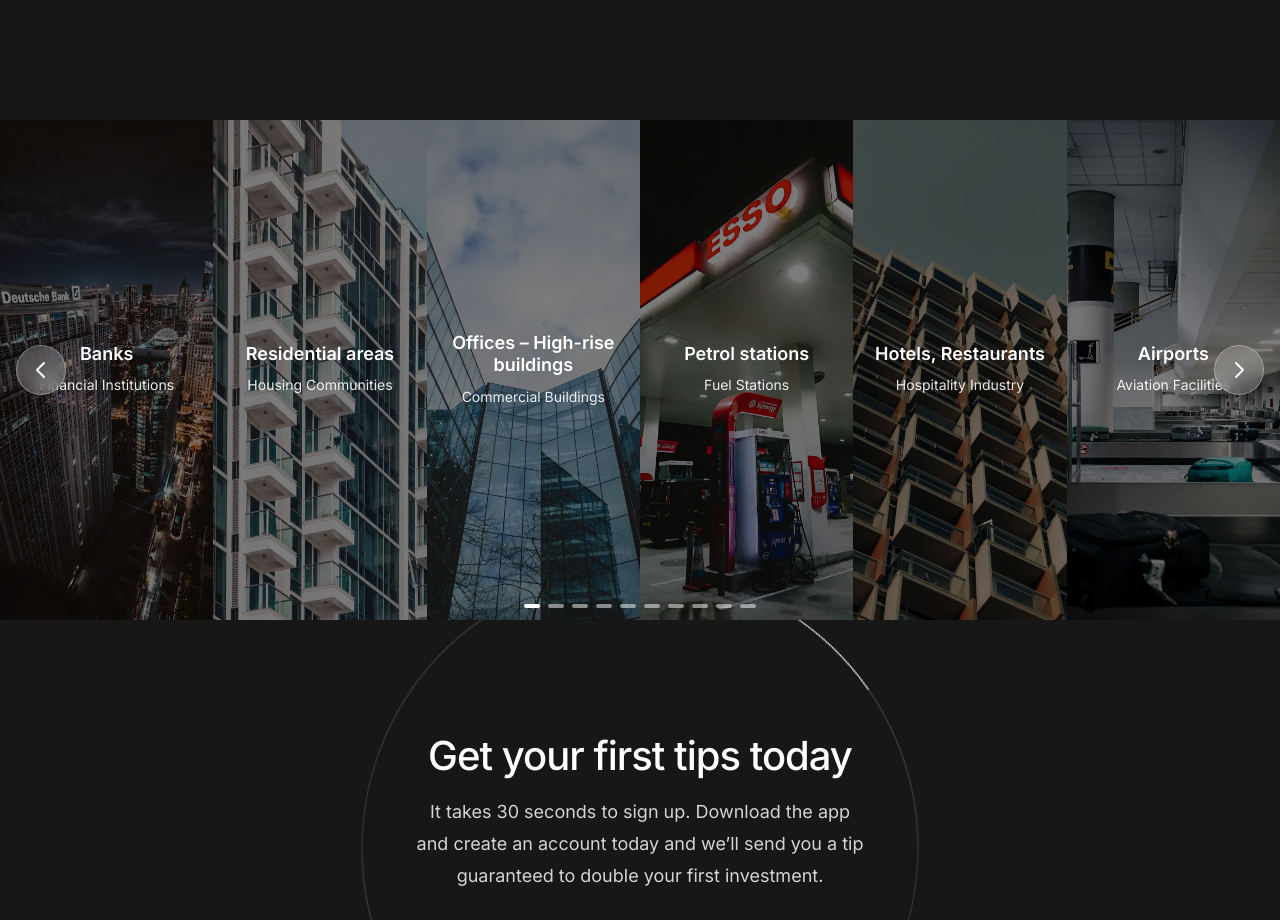
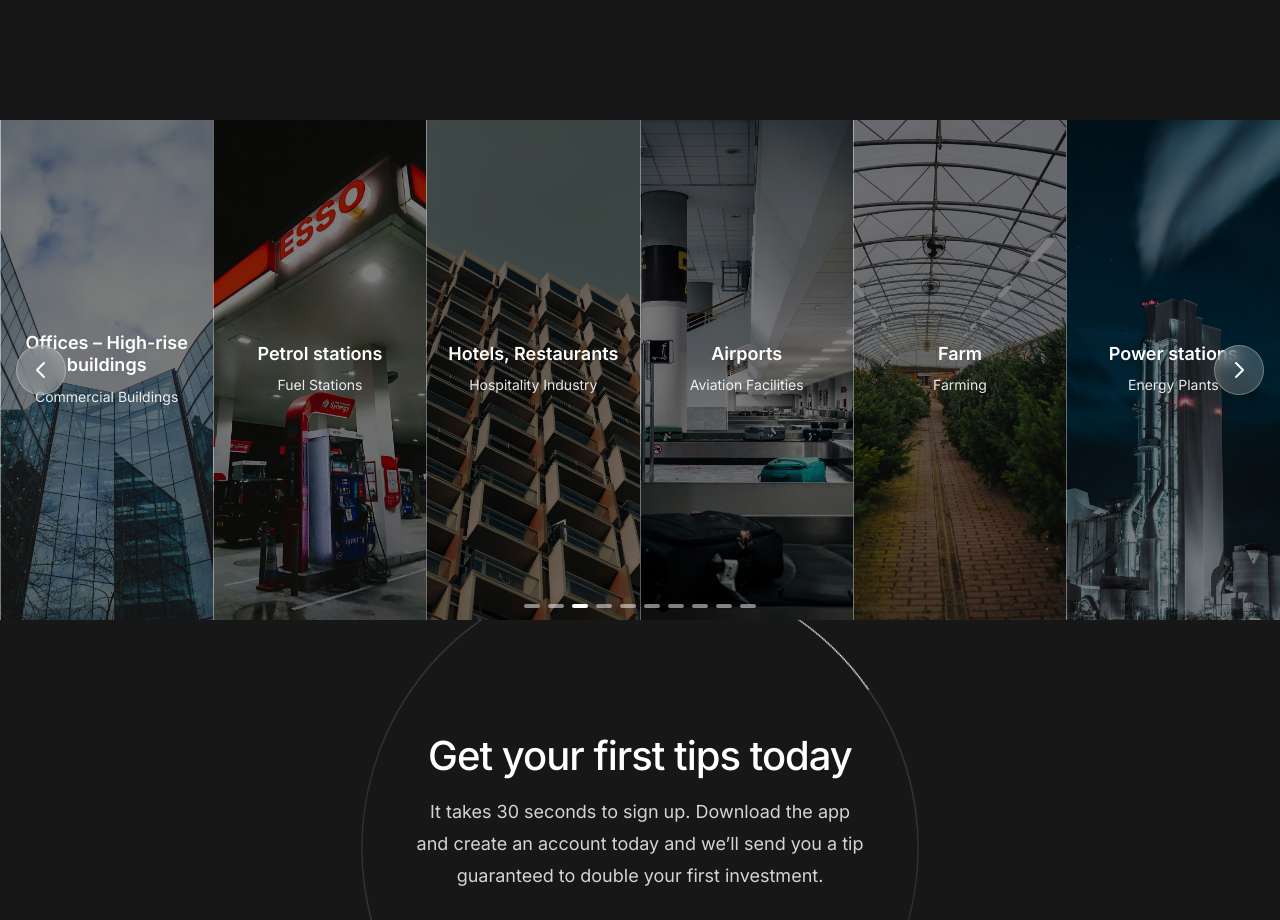
Before and after one commit to Hiendang123/project_tran_web, a Next.js app: page / in a window 1280 px wide. Shown: the part 2040-2960 px from the top of the page. Built offline with nearby package versions, Linux system fonts and the light colour scheme.

Commit message:
Update-SecondaryFeatures

```diff
--- a/src/components/SecondaryFeatures.tsx
+++ b/src/components/SecondaryFeatures.tsx
@@ -1,6 +1,6 @@
 'use client'
 
-import { useId, useState } from 'react'
+import { useEffect, useState } from 'react'
 import Image from 'next/image'
 
 import { Container } from '@/components/Container'
@@ -82,32 +82,60 @@ const industries = [
 
 export function SecondaryFeatures() {
   const [currentIndex, setCurrentIndex] = useState(0)
+  const [isPaused, setIsPaused] = useState(false)
+  const [isAnimating, setIsAnimating] = useState(true)
+
   const itemsPerPage = 6
+  const slideWidthPercent = 100 / itemsPerPage
+
+  // Duplicate the first page to allow seamless looping
+  const extendedIndustries = [
+    ...industries,
+    ...industries.slice(0, itemsPerPage),
+  ]
 
   const nextSlide = () => {
+    setIsAnimating(true)
     setCurrentIndex((prevIndex) => {
-      const nextIndex = prevIndex + 1
-      // Nếu đã đến cuối danh sách, quay về đầu
-      return nextIndex >= industries.length ? 0 : nextIndex
+      // allow moving onto the duplicated items for seamless transition
+      if (prevIndex >= industries.length) return 1
+      return prevIndex + 1
     })
   }
 
   const prevSlide = () => {
+    // When at the first real item, jump to the cloned edge then move back one
     setCurrentIndex((prevIndex) => {
-      const prevIndexValue = prevIndex - 1
-      // Nếu đã về đầu danh sách, quay về cuối
-      return prevIndexValue < 0 ? industries.length - 1 : prevIndexValue
+      if (prevIndex === 0) {
+        // jump to the cloned block without animation then animate back one step
+        setIsAnimating(false)
+        // set to the cloned tail (equal to industries.length)
+        const jumpIndex = industries.length
+        // next tick: enable animation and step back one
+        setTimeout(() => {
+          setIsAnimating(true)
+          setCurrentIndex(industries.length - 1)
+        }, 20)
+        return jumpIndex
+      }
+      setIsAnimating(true)
+      return prevIndex - 1
     })
   }
 
-  const getVisibleItems = () => {
-    const items = []
-    for (let i = 0; i < itemsPerPage; i++) {
-      const index = (currentIndex + i) % industries.length
-      items.push(industries[index])
+  // Autoplay
+  useEffect(() => {
+    const intervalId = setInterval(() => {
+      if (!isPaused) {
+        setIsAnimating(true)
+        setCurrentIndex((prev) => {
+          if (prev >= industries.length) return 1
+          return prev + 1
+        })
       }
-    return items
-  }
+    }, 3000)
+    return () => clearInterval(intervalId)
+  }, [isPaused])
 
   return (
     <section
@@ -115,14 +143,32 @@ export function SecondaryFeatures() {
       aria-label="Industry applications"
       className="relative bg-white"
     >
-      {/* Full Screen Banner Layout */}
-      <div className="grid h-[500px] grid-cols-6 overflow-hidden">
-        {getVisibleItems().map((industry, index) => (
+      {/* Slider */}
       <div
-            key={`${industry.name}-${currentIndex}-${index}`}
-            className="group relative cursor-pointer overflow-hidden transition-all duration-300 hover:scale-105"
+        className="relative h-[500px] overflow-hidden"
+        onMouseEnter={() => setIsPaused(true)}
+        onMouseLeave={() => setIsPaused(false)}
       >
-            {/* Background Image */}
+        <div
+          className={`flex h-full ${isAnimating ? 'transition-transform duration-700 ease-out' : 'transition-none'}`}
+          style={{
+            transform: `translateX(-${currentIndex * slideWidthPercent}%)`,
+          }}
+          onTransitionEnd={() => {
+            // when reaching the duplicate block, jump back to the real start without animation
+            if (currentIndex >= industries.length) {
+              setIsAnimating(false)
+              setCurrentIndex(0)
+              // re-enable animation on next tick
+              setTimeout(() => setIsAnimating(true), 20)
+            }
+          }}
+        >
+          {extendedIndustries.map((industry, index) => (
+            <div
+              key={`${industry.name}-${index}`}
+              className="group relative h-full shrink-0 basis-1/6 cursor-pointer overflow-hidden"
+            >
               <Image
                 src={industry.bgImage}
                 alt={industry.name}
@@ -130,11 +176,7 @@ export function SecondaryFeatures() {
                 className="object-cover transition-transform duration-500 group-hover:scale-110"
                 priority={index < 2}
               />
-
-            {/* Dark Overlay */}
               <div className="absolute inset-0 bg-black/50 transition-opacity duration-300 group-hover:bg-black/30"></div>
-
-            {/* Content */}
               <div className="relative z-10 flex h-full flex-col items-center justify-center text-center text-white">
                 <h3 className="mb-2 text-lg leading-tight font-semibold">
                   {industry.name}
@@ -143,6 +185,7 @@ export function SecondaryFeatures() {
               </div>
             </div>
           ))}
+        </div>
       </div>
 
       {/* Navigation Buttons */}
@@ -188,18 +231,24 @@ export function SecondaryFeatures() {
 
       {/* Dots Indicator */}
       <div className="absolute bottom-3 left-1/2 z-20 flex -translate-x-1/2 space-x-2">
-        {industries.map((_, index) => (
+        {industries.map((_, index) => {
+          const activeIndex = currentIndex % industries.length
+          return (
             <button
               key={index}
-            onClick={() => setCurrentIndex(index)}
+              onClick={() => {
+                setIsAnimating(true)
+                setCurrentIndex(index)
+              }}
               className={`h-1 w-4 rounded-full transition-all duration-300 ${
-              index === currentIndex
+                index === activeIndex
                   ? 'bg-white'
                   : 'bg-white/50 hover:bg-white/70'
               }`}
               aria-label={`Go to slide ${index + 1}`}
             />
-        ))}
+          )
+        })}
       </div>
     </section>
   )
```
Lines whose indentation alone changed are shown as unchanged.
